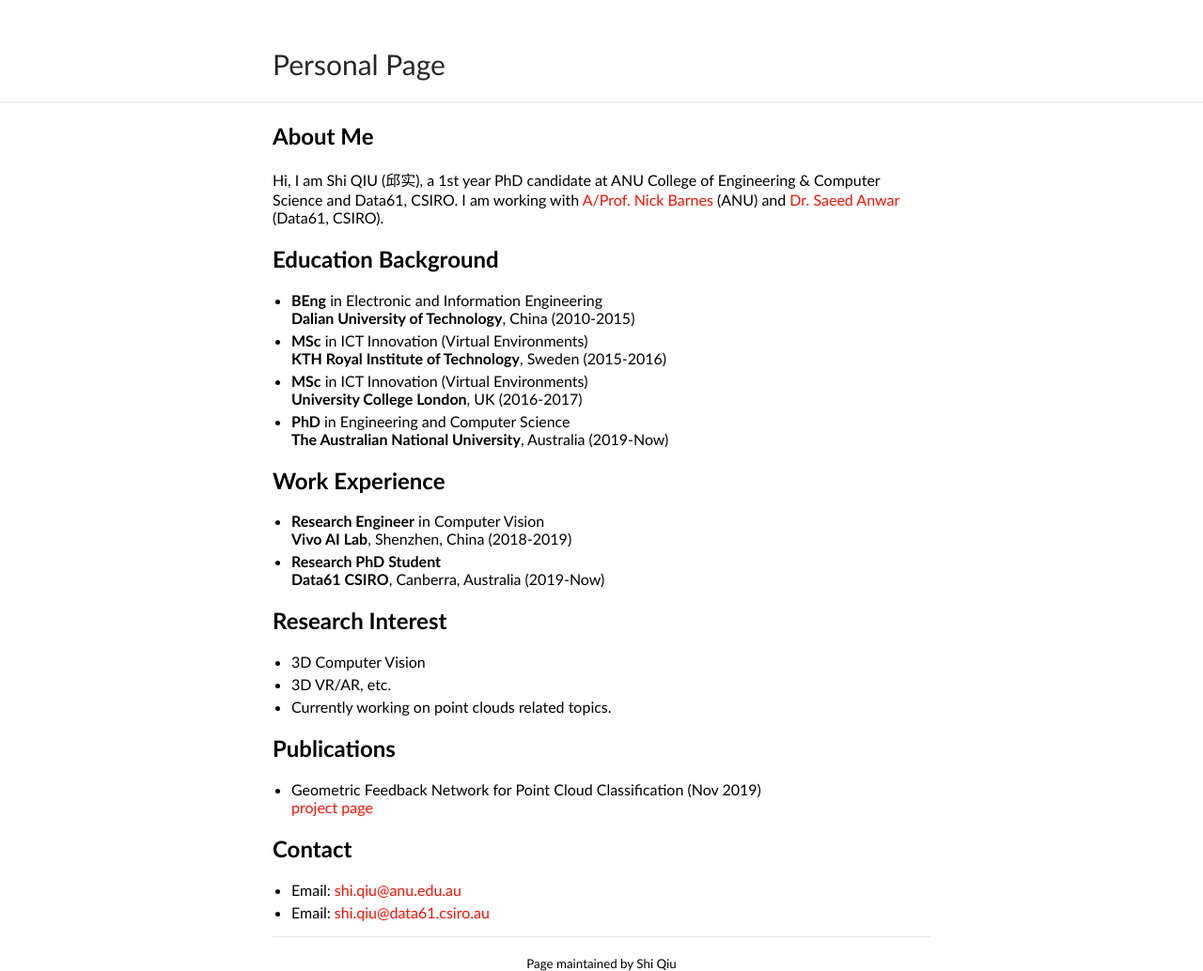
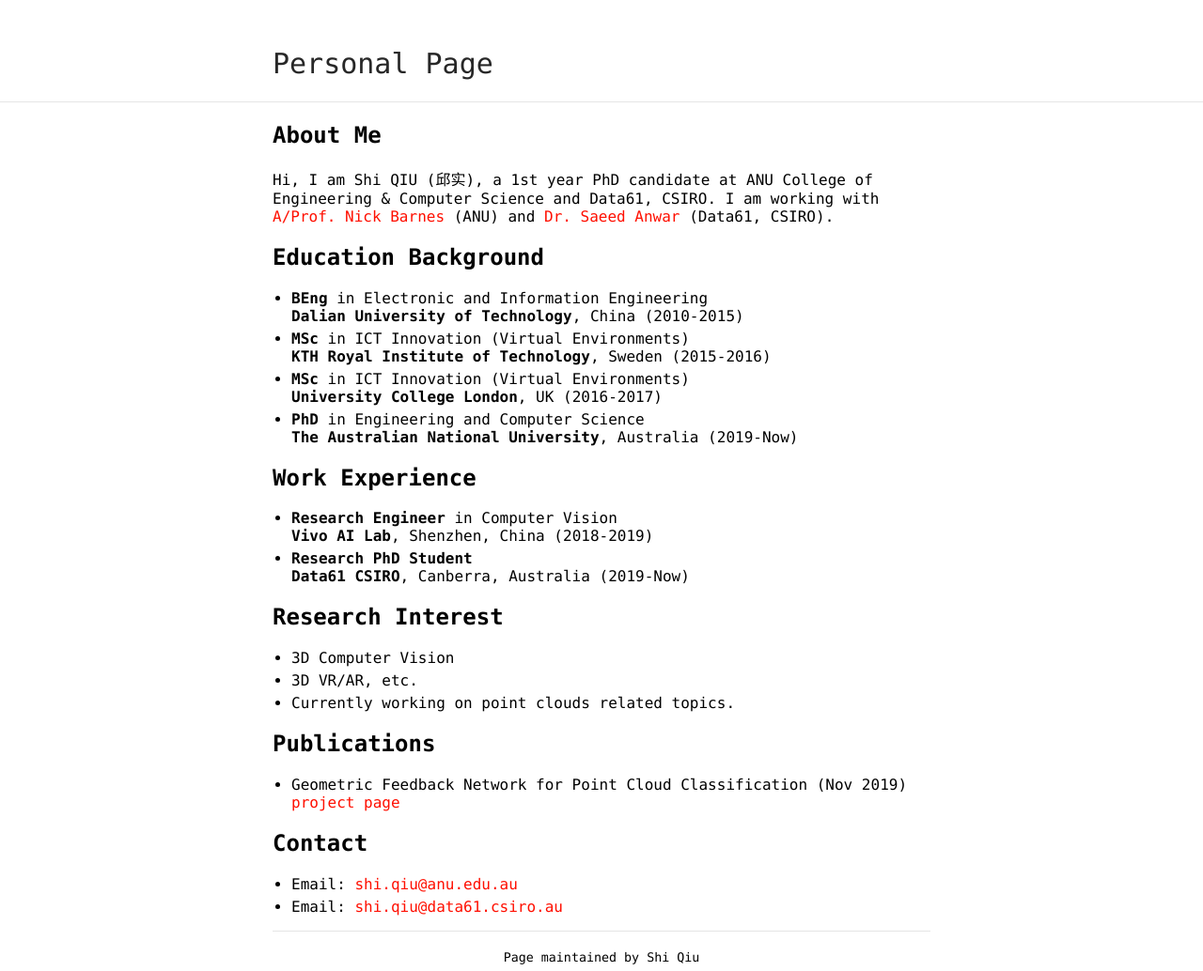
Before and after one commit to ShiQiu0419/ShiQiu0419.github.io, a Jekyll site: the page built from index.md, in a window 1280 px wide. Shown: the whole page at 94% size. Built offline with Jekyll 4.4.1, drawn with Linux system fonts in a browser that asks for light colours; our own code applies the rules of GitHub Pages for plain Markdown files.

Commit message:
Update _style.scss

```diff
--- a/_sass/_style.scss
+++ b/_sass/_style.scss
@@ -11,7 +11,7 @@
 }
 body {
     margin: 0;
-    font-family: "Trebuchet MS";
+    font-family: "Consolas";
     height: 100%;
 }
 a {
```
